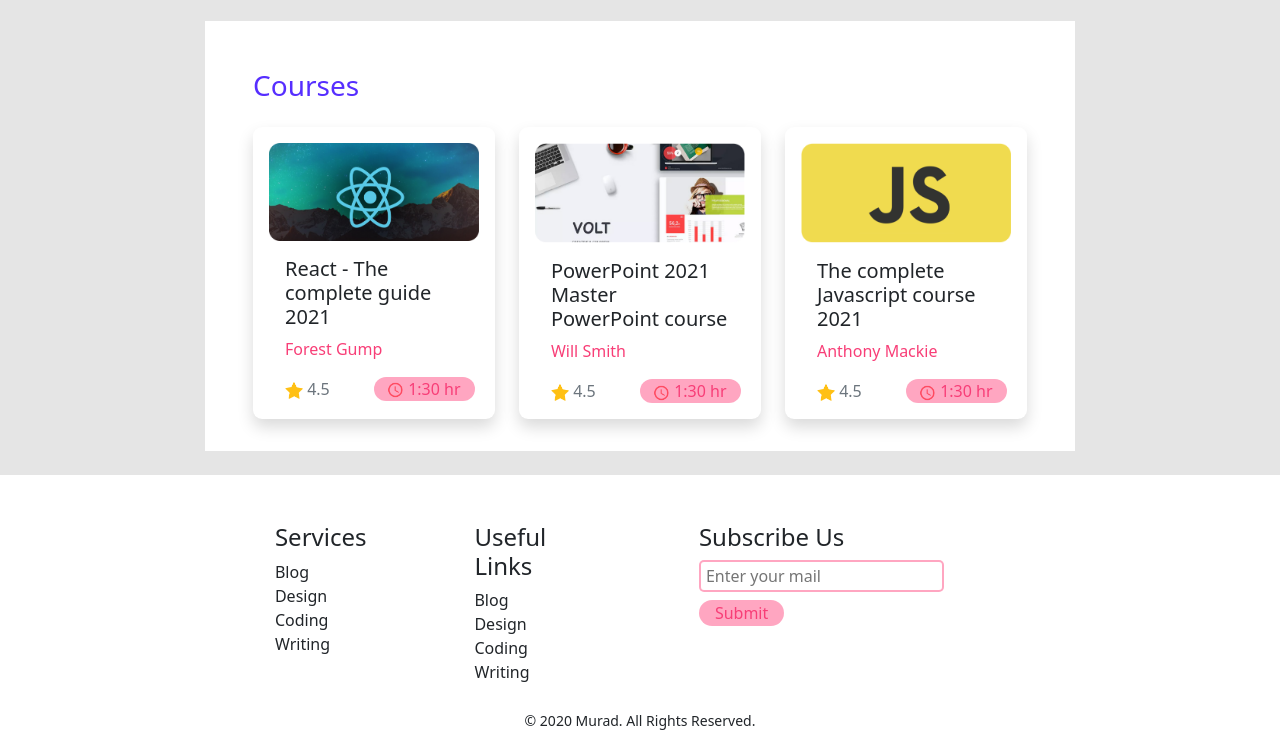
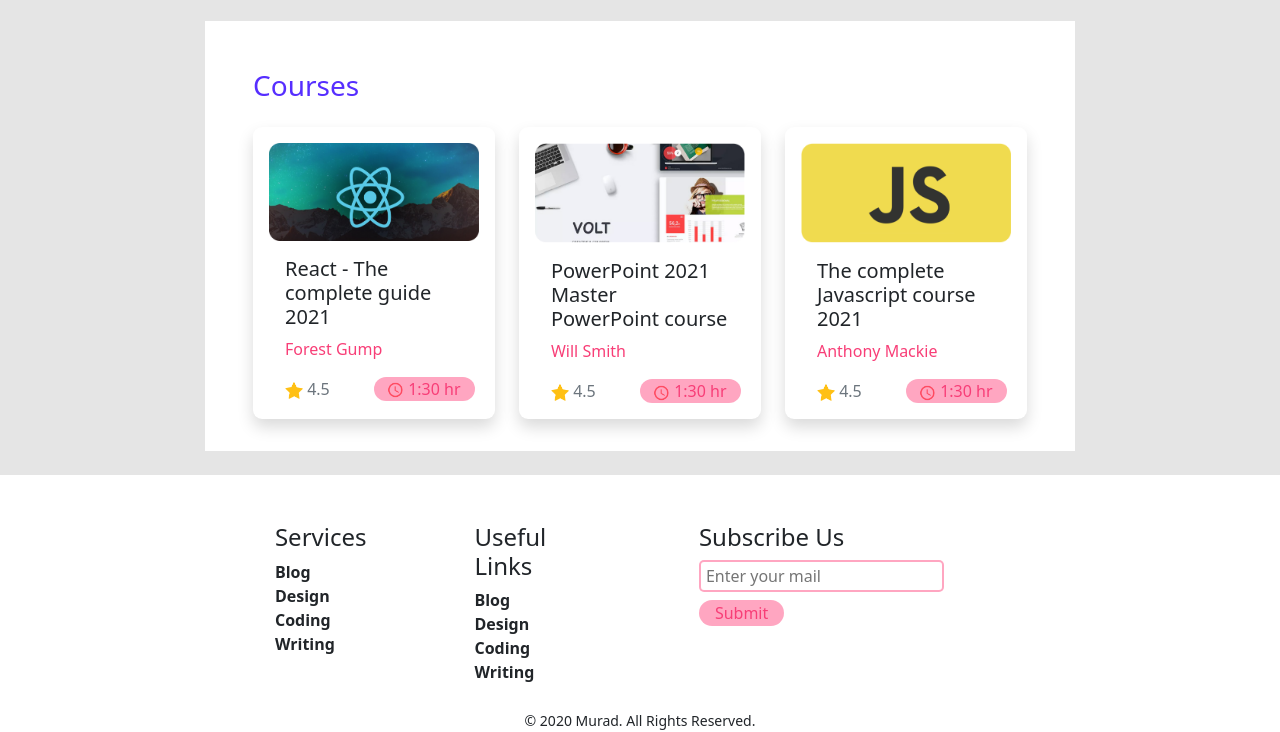
Before and after one commit to ano201/leadership, a plain HTML site: page index.html in a window 1280 px wide. Shown: the part 827-1559 px from the top of the page. Drawn offline with nearby package versions, Linux system fonts and the light colour scheme.

Commit message:
Add files via upload

```diff
--- a/index.html
+++ b/index.html
@@ -208,7 +208,7 @@
   </section>
 
   <footer class="bg-white">
-    <section class="footer-size mx-auto px-5 pt-5">
+    <section class="footer-size fw-bolder mx-auto px-5 pt-5">
       <div class="row">
         <div class="col-12 col-md-6 col-xxl-6">
           <div class="row">
```
